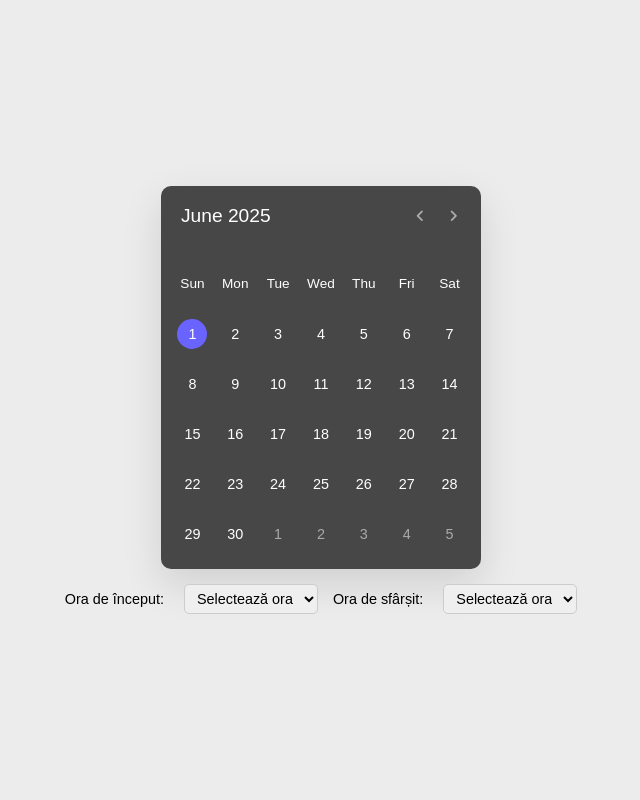
After one commit to cadfrunze/monitorizarea_mediului_raspi, a Flask app: template web-interface/templates/istoric.html in a window 1280 px wide. The commit adds this page. Shown: the whole page, without its empty margins (319-959 px from the left). Run offline with Flask 3, Linux system fonts and the light colour scheme; the template is opened without the code that fills it, so the values that code supplies are empty.

Commit message:
Refactor historic page to use a calendar interface and remove outdated functionality

```diff
--- a/web-interface/main.py
+++ b/web-interface/main.py
@@ -31,7 +31,7 @@ def istoric()-> None:
     Ruteaza la pagina de istoric
     """
 
-    return jsonify(message="ok", status="success")
+    return render_template('istoric.html')
 
 @app.route('/ore/<zi>', methods=['GET'])
 def ore(zi: str)-> None:
--- a/web-interface/static/calendar.css
+++ b/web-interface/static/istoric.css
@@ -2,19 +2,23 @@
     margin: 0;
     padding: 0;
     font-family: 'Poppins', sans-serif;
-    color: white !important;
 }
 
 body {
     display: flex;
+    flex-direction: column;
     background: #edecec;
     min-height: 100vh;
     padding: 0 10px;
     align-items: center;
     justify-content: center;
 }
+body, .calendar-container, header, .calendar-body {
+    color: white;
+}
 
 .calendar-container {
+
     background: #484747;
     width: 320px;
     border-radius: 10px;
@@ -79,7 +83,7 @@ header .calendar-current-date {
     height: 30px;
     line-height: 30px;
     font-size: 0.9rem;
-    color: #414141;
+    /*color: #414141;*/
     margin-top: 20px;
     position: relative;
     z-index: 1;
@@ -123,8 +127,8 @@ header .calendar-current-date {
 }
 
 .calendar-dates li.highlight {
-    background: transparent !important;
-    border: 2px dotted #38f3b1 !important;
+    background: transparent ;
+    border: 2px dotted #38f3b1;
     border-radius: 50%;
     position: relative;
     z-index: 10;
@@ -133,3 +137,38 @@ header .calendar-current-date {
     text-align: center;
     width: calc(100% / 7);
 }
+
+.calendar-dates li.highlight {
+  background-color: #6964ff;
+  color: white;
+  border-radius: 50%;
+}
+
+.calendar-dates li.range {
+  background-color: #a3a0ff;
+  color: white;
+  border-radius: 0;
+}
+
+.time-selectors {
+  margin-top: 15px;       /* spațiu deasupra */
+  display: flex;
+  gap: 15px;              /* spațiu între selecturi */
+  justify-content: center; /* centrează pe orizontală */
+  align-items: center;
+  color: black;         /* culoare text (poți schimba) */
+  font-family: 'Poppins', sans-serif;
+  font-size: 0.9rem;
+}
+
+.time-selectors label {
+  margin-right: 5px;
+}
+
+.time-selectors select {
+  padding: 5px 8px;
+  border-radius: 5px;
+  border: 1px solid #ccc;
+  font-size: 0.9rem;
+  cursor: pointer;
+}
--- /dev/null
+++ b/web-interface/static/istoric.js
@@ -0,0 +1,166 @@
+let date = new Date();
+let year = date.getFullYear();
+let month = date.getMonth();
+
+const day = document.querySelector(".calendar-dates");
+const currdate = document.querySelector(".calendar-current-date");
+const prenexIcons = document.querySelectorAll(".calendar-navigation span");
+
+const months = [
+  "January", "February", "March", "April", "May", "June",
+  "July", "August", "September", "October", "November", "December"
+];
+
+let startDate = null;
+let endDate = null;
+let selectedDayElements = [];
+
+
+const manipulate = () => {
+  let dayone = new Date(year, month, 1).getDay();
+  let lastdate = new Date(year, month + 1, 0).getDate();
+  let dayend = new Date(year, month, lastdate).getDay();
+  let monthlastdate = new Date(year, month, 0).getDate();
+
+  let lit = "";
+
+  for (let i = dayone; i > 0; i--) {
+    lit += `<li class="inactive">${monthlastdate - i + 1}</li>`;
+  }
+
+
+  for (let i = 1; i <= lastdate; i++) {
+    let isToday = (i === date.getDate()
+      && month === new Date().getMonth()
+      && year === new Date().getFullYear()) ? "active" : "";
+
+
+
+    lit += `<li class="${isToday}" data-day="${i}">${i}</li>`;
+  }
+
+
+  for (let i = dayend; i < 6; i++) {
+    lit += `<li class="inactive">${i - dayend + 1}</li>`;
+  }
+
+  currdate.innerText = `${months[month]} ${year}`;
+  day.innerHTML = lit;
+
+  addClickListenersToDays();
+};
+
+
+function addClickListenersToDays() {
+  const allDays = day.querySelectorAll('li:not(.inactive)');
+  allDays.forEach(li => {
+    li.addEventListener('click', () => {
+      const dayNum = parseInt(li.getAttribute('data-day'));
+      const clickedDate = new Date(year, month, dayNum);
+
+      if (!startDate || (startDate && endDate)) {
+        // Resetare selecție dacă ambele date sunt deja setate
+        clearSelection();
+        startDate = clickedDate;
+        endDate = null;
+        highlightDay(li);
+      } else if (clickedDate >= startDate) {
+        // Setare endDate dacă este după startDate
+        endDate = clickedDate;
+        highlightRange();
+      } else {
+        // Dacă data selectată este înainte de startDate, resetează selecția
+        clearSelection();
+        startDate = clickedDate;
+        endDate = null;
+        highlightDay(li);
+      }
+
+      console.log('Start date:', formatDate(startDate));
+      console.log('End date:', formatDate(endDate));
+    });
+  });
+}
+
+function clearSelection() {
+    selectedDayElements.forEach(el => el.classList.remove('highlight', 'range'));
+    selectedDayElements = [];
+  }
+
+  function highlightDay(dayElement) {
+    dayElement.classList.add('highlight');
+    selectedDayElements.push(dayElement);
+  }
+
+  function highlightRange() {
+    clearSelection();
+
+    const dayItems = day.querySelectorAll('li:not(.inactive)');
+    dayItems.forEach(li => {
+      const dayNum = parseInt(li.getAttribute('data-day'));
+      const currentDate = new Date(year, month, dayNum);
+
+      if (currentDate.getTime() === startDate.getTime() || currentDate.getTime() === endDate.getTime()) {
+        li.classList.add('highlight');
+        selectedDayElements.push(li);
+      } else if (currentDate > startDate && currentDate < endDate) {
+        li.classList.add('range');
+        selectedDayElements.push(li);
+      }
+    });
+  }
+
+
+manipulate();
+
+prenexIcons.forEach(icon => {
+  icon.addEventListener("click", () => {
+    month = icon.id === "calendar-prev" ? month - 1 : month + 1;
+
+    if (month < 0 || month > 11) {
+      date = new Date(year, month, new Date().getDate());
+      year = date.getFullYear();
+      month = date.getMonth();
+    } else {
+      date = new Date();
+    }
+
+    // Resetează selecția când schimbi luna
+    startDate = null;
+    endDate = null;
+    selectedDayElements = [];
+
+    manipulate();
+  });
+});
+
+
+function formatDate(date) {
+  if (!date) return null;
+  const day = String(date.getDate()).padStart(2, '0');
+  const month = String(date.getMonth() + 1).padStart(2, '0'); // luna începe de la 0
+  const year = date.getFullYear();
+  return `${day}-${month}-${year}`;
+}
+
+function populateHours(selectId) {
+  const select = document.getElementById(selectId);
+  if (!select) return;
+
+  // opțiune default
+  const defaultOption = document.createElement('option');
+  defaultOption.value = "";
+  defaultOption.textContent = "Selectează ora";
+  select.appendChild(defaultOption);
+
+  for (let i = 0; i <= 23; i++) {
+    const option = document.createElement('option');
+    option.value = i;
+    option.textContent = i;
+    select.appendChild(option);
+  }
+}
+
+// Apelează funcția pentru ambele selecturi
+populateHours('ora1');
+populateHours('ora2');
--- /dev/null
+++ b/web-interface/templates/istoric.html
@@ -0,0 +1,51 @@
+<!DOCTYPE html>
+<html>
+<head>
+    <link rel="stylesheet" href="{{ url_for('static', filename='istoric.css') }}">
+    <link rel="stylesheet"
+        href="https://fonts.googleapis.com/css2?family=Material+Symbols+Rounded">
+    </head>
+
+<body>
+    <div class="calendar-container">
+        <header class="calendar-header">
+            <p class="calendar-current-date"></p>
+            <div class="calendar-navigation">
+                <span id="calendar-prev"
+                      class="material-symbols-rounded">
+                    chevron_left
+                </span>
+                <span id="calendar-next"
+                      class="material-symbols-rounded">
+                    chevron_right
+                </span>
+            </div>
+        </header>
+
+        <div class="calendar-body">
+            <ul class="calendar-weekdays">
+                <li>Sun</li>
+                <li>Mon</li>
+                <li>Tue</li>
+                <li>Wed</li>
+                <li>Thu</li>
+                <li>Fri</li>
+                <li>Sat</li>
+            </ul>
+            <ul class="calendar-dates"></ul>
+        </div>
+
+    </div>
+    <div class="time-selectors">
+        <label for="ora1">Ora de început:</label>
+            <select id="ora1"></select>
+
+        <label for="ora2">Ora de sfârșit:</label>
+            <select id="ora2"></select>
+    </div>
+
+    <script src="{{ url_for('static', filename='istoric.js') }}"></script>
+
+
+</body>
+</html>
```
Also changed, not shown: web-interface/static/calendar.js (deleted, +0 -91 lines), web-interface/static/script.js (+2 -28 lines), web-interface/templates/index.html (+2 -23 lines).
